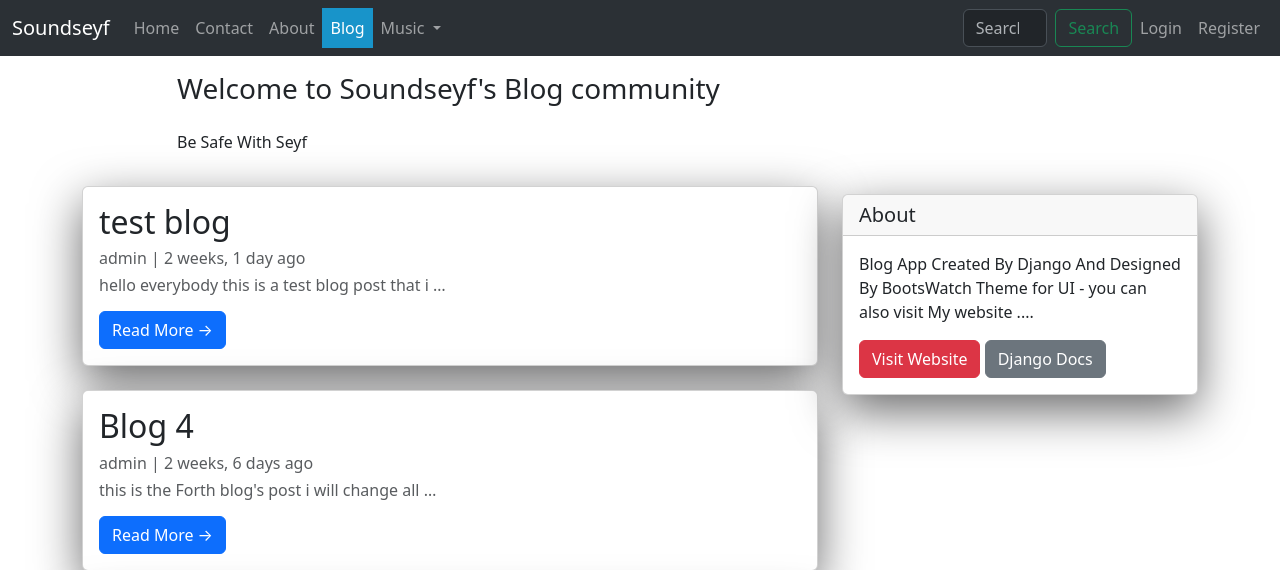
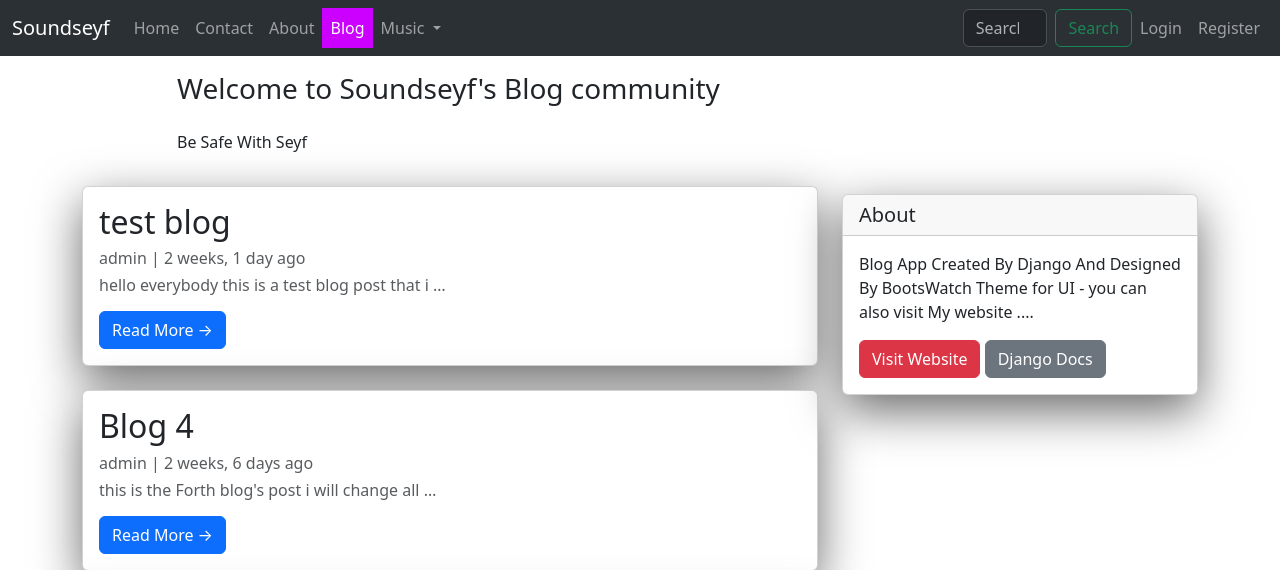
Before and after one commit to jackisma/soundseyf, a Django app: page /blog/ in a window 1280 px wide. Shown: the top 570 px of the page. Run offline with Django 5.2, Linux system fonts and the light colour scheme; data comes from the database, SQL or seed files in the repository; both versions use the stored data as it was after the commit; parts of the project's set-up code (start-up, migrations or seed data) failed here and were passed over; some libraries are stand-ins or nearby versions.

Commit message:
Blog Nav link and footer color

```diff
--- a/templates/base.html
+++ b/templates/base.html
@@ -104,7 +104,7 @@
     {% endblock content %}
 
     <!-- Footer -->
-    <footer class="special-footer">
+    <footer class="special-footer" style="background-color: rgb(69, 69, 69);">
         <div class="footer-logo">
             <!-- <img src="{% static 'images/logo-color.png' %}" alt="Company Logo"> -->
         </div>
--- a/templates/blog/blog-home.html
+++ b/templates/blog/blog-home.html
@@ -12,7 +12,7 @@
         <style>
             .navbar-nav .nav-link.active {
                 color: rgb(255, 255, 255);
-                background-color: rgb(24, 148, 202);
+                background-color: rgb(204, 0, 255);
             }
         </style>
 
--- a/templates/blog/blog-single.html
+++ b/templates/blog/blog-single.html
@@ -14,7 +14,7 @@
     <style>
         .navbar-nav .nav-link.active {
             color: rgb(255, 255, 255);
-            background-color: rgb(24, 148, 202);
+            background-color: rgb(204, 0, 255);
         }
     </style>
 </head>
```
Also changed, not shown: db.sqlite3.
